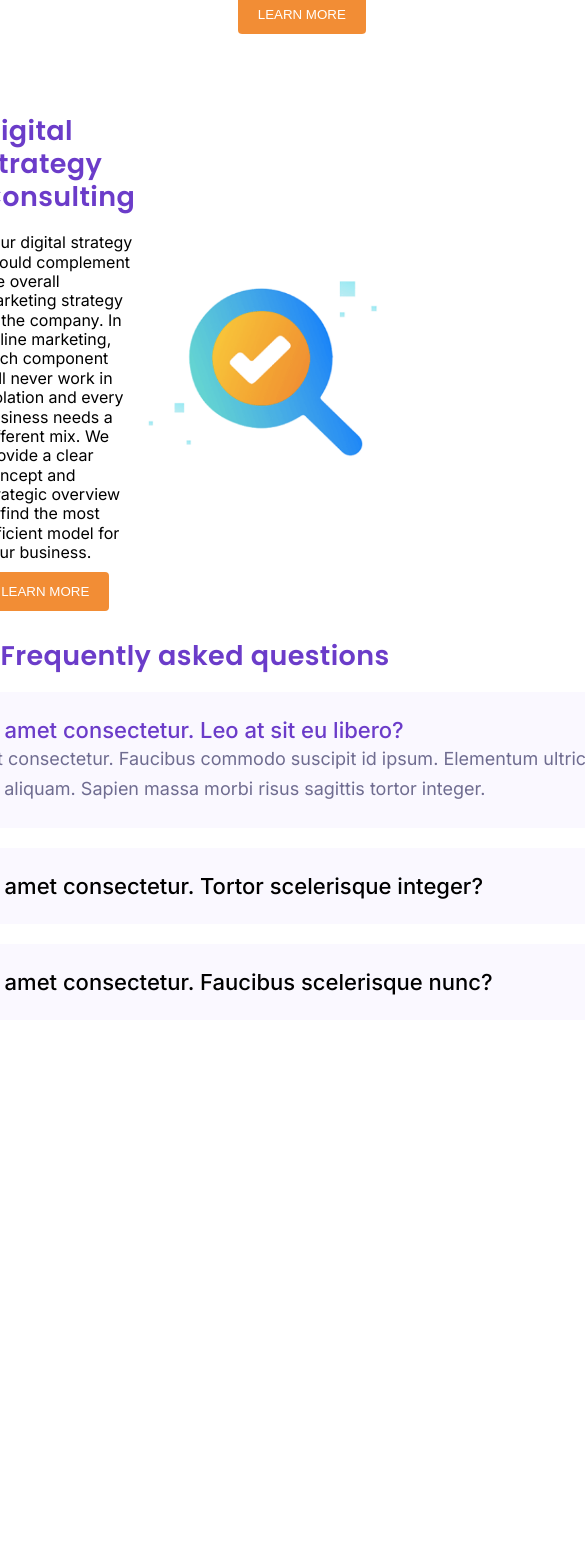
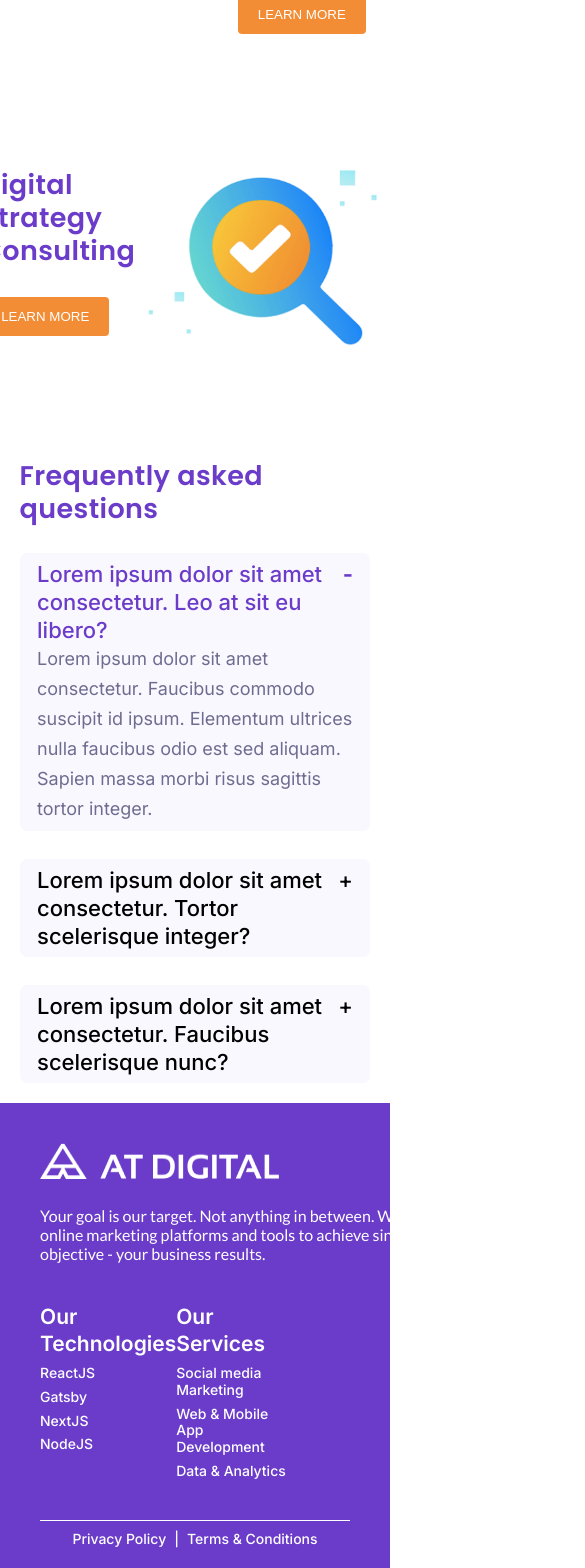
Before and after one commit to Thusikaran/at-digital, a React (Vite) app: page / in a window 390 px wide. Shown: the part 1238-2806 px from the top of the page, 585 px wide, since content can reach past the window. Before the commit the page ends 2338 px from the top, so only its background shows below. Built offline with nearby package versions, Linux system fonts and the light colour scheme.

Commit message:
complete task

```diff
--- a/src/components/Container/Container.css
+++ b/src/components/Container/Container.css
@@ -121,12 +121,11 @@
 .Question-top{
     width: 846px;
     height: Hug (149px)px;
-    padding: 24px 0px 0px 0px;
+    padding: 24px ;
     gap: 13px;
-    border-radius: 7px 0px 0px 0px;
+    border-radius: 7px ;
     opacity: 0px;
     background: #FAF8FF;
-    padding: 24px;
 
     font-family: Inter;
     font-size: 18px;
@@ -247,6 +246,29 @@
         height: Hug (239px)px;
         gap: 0;
     }
+    .Question{
+        width: 90%;
+        margin: 5%;
+        height: Hug (506px)px;
+        gap: 28px;
+        margin-top: 70px;
+
+    }
+    .Question-top{
+        width: 90%;
+        height: Hug (207px)px;
+        padding: 2% 5% ;
+        gap: 13px;
+        border-radius: 7px ;
+
+    }
+    .Question-box{
+        width: 90%;
+        padding: 2% 5% ;
+        height: Hug (104px)px;
+        gap: 13px;
+        border-radius: 7px;
+    }
 }
 /* ----------------------------------------------------376px---------------------------------------------------------- */
 @media (max-width: 376px) {
@@ -272,7 +294,7 @@
 
     }
     .content{
-        margin-top: 260px;
+        margin-top: 180px;
       }
        .content-box{
            flex-direction: column;
@@ -287,6 +309,7 @@
            height: 275px;
        }
        .content-box1{
+        margin-top: 20px;
         flex-direction: column-reverse;
         margin-left: 20px;
         width: Fixed (335px)px;
@@ -301,4 +324,7 @@
        .content-text{
         text-align: center;
        }
+       .Question-header{
+         text-align: center;
+       }
 }
--- a/src/components/Container/Container.jsx
+++ b/src/components/Container/Container.jsx
@@ -3,6 +3,7 @@ import bgimg from '../../assets/img/container.png'
 import './Container.css'
 import img1 from '../../assets/img/image1.png'
 import img2 from '../../assets/img/image2.png'
+import { containerData } from '../../content/content'
 
 const Container = () => {
   return (
@@ -11,7 +12,7 @@ const Container = () => {
             <img className='container-img' src={bgimg} alt="" />
             <div>
             <div className='container-text'>
-                <span>We crush  your  competitors, goals, and sales records - without  the B.S. <br /> </span>
+                <span>{containerData.containerText} <br /> </span>
                 <button className='button'>Get free consultation</button>
             </div>
             </div>
@@ -21,15 +22,15 @@ const Container = () => {
             <div className='content-box'>
                 <img src={img2} alt="" />
                 <div className='content-text'>
-                    <span>Web & Mobile App Development</span>
-                    <p>Your web and mobile Apps are pieces of the puzzle to grow your business. We use frameworks which tailor content and engagement methods to respond to different intents shown by your potential customers who interact with your business online.</p>
+                    <span>{containerData.content[0].title}</span>
+                    <p>{containerData.content[0].text}</p>
                     <button className='button'>LEARN MORE</button>
                 </div>
             </div>
             <div className='content-box1'>
                 <div className='content-text'>
-                    <span>Digital Strategy Consulting</span>
-                    <p>Your digital strategy should complement the overall marketing strategy of the company. In online marketing, each component will never work in isolation and every business needs a different mix. We provide a clear concept and strategic overview to find the most efficient model for your business.</p>
+                    <span>{containerData.content[1].title}</span>
+                    <p>{containerData.content[1].data}</p>
                     <button className='button'>LEARN MORE</button>
                 </div>
                 <img src={img1} alt="" />
@@ -37,20 +38,20 @@ const Container = () => {
         </div>
 
         <div className='Question'>
-            <div className='Question-header'>Frequently asked questions</div>
+            <div className='Question-header'>{containerData.Question.title}</div>
             <div className='Question-top'>
                 <div className='Question-top-in'>
-                    <div>Lorem ipsum dolor sit amet consectetur. Leo at sit eu libero?</div>
+                    <div>{containerData.Question.text1}</div>
                     <div><b>-</b></div>
                 </div>
-                <div>Lorem ipsum dolor sit amet consectetur. Faucibus commodo suscipit id ipsum. Elementum ultrices nulla faucibus odio est sed aliquam. Sapien massa morbi risus sagittis tortor integer.</div>
+                <div>{containerData.Question.text2}</div>
             </div>
             <div  className='Question-box'>
-                <div>Lorem ipsum dolor sit amet consectetur. Tortor scelerisque integer?</div>
+                <div>{containerData.Question.text3}</div>
                 <div>+</div>
             </div>
             <div  className='Question-box'>
-                <div>Lorem ipsum dolor sit amet consectetur. Faucibus scelerisque nunc?</div>
+                <div>{containerData.Question.text4}</div>
                 <div>+</div>
             </div>
         </div>
--- a/src/components/Footer/Footer.css
+++ b/src/components/Footer/Footer.css
@@ -21,7 +21,10 @@
     opacity: 0px;
 
 }
-.footer-logo img{}
+.footer-logo img{
+    width: 238.89px;
+    height: 36.11px;
+}
 .footer-logo p{
     margin-top: 20px;
     color: #FFFFFF;
@@ -33,6 +36,11 @@
     text-underline-position: from-font;
     text-decoration-skip-ink: none;
 
+}
+.footer-ul{
+    display: flex;
+    justify-content: space-between;
+    width: 40%;
 }
 .footer-li span{
     font-family: Inter;
@@ -82,3 +90,47 @@
     text-decoration-skip-ink: none;
     color: #FFFFFF;
 }
+
+/* ----------------------------------------------------1200px------------------------------------------------------- */
+@media (max-width: 1200px) {}
+/* -----------------------------------------------------768px----------------------------------------------------- */
+@media (max-width: 768px) {
+    .footer-top{
+        flex-direction: column;
+    }
+    .footer-ul{
+        display: flex;
+        justify-content: space-between;
+        width: 80%;
+        margin-top: 40px;
+    }
+    .footer{
+
+        padding: 40px 40px 20px 40px;
+
+    }
+}
+/* ----------------------------------------------------376px---------------------------------------------------------- */
+@media (max-width: 376px) {
+    .footer-ul{
+        flex-direction: column;
+    }
+
+    .footer-li{
+        margin-top: 20px;
+    }
+    .footer{
+       margin-top: 60px;
+        padding: 40px 20px 20px 20px;
+
+    }
+    .footer-logo{
+        width: 90%;
+        height: Hug (121px)px;
+        gap: 20px;
+        opacity: 0px;
+
+
+    }
+
+}
--- a/src/components/Footer/Footer.jsx
+++ b/src/components/Footer/Footer.jsx
@@ -10,6 +10,7 @@ const Footer = () => {
                 <img src={logo} alt="" />
                 <p>Your goal is our target. Not anything in between. We use online marketing platforms and tools to achieve single objective - your business results.</p>
             </div>
+            <div className='footer-ul'>
                 <div className='footer-li'>
                     <span>Our Technologies</span>
                     <p>ReactJS</p>
@@ -20,8 +21,9 @@ const Footer = () => {
                 <div className='footer-li'>
                 <span>Our Services</span>
                     <p>Social media Marketing</p>
-                <p>Web & Mobile App <br /> Development</p>
+                    <p>Web & Mobile App  Development</p>
                     <p>Data & Analytics</p>
+                </div>
             </div>
         </div>
         <div className='footer-bottem'>
--- a/src/components/Navbar/Navbar.jsx
+++ b/src/components/Navbar/Navbar.jsx
@@ -15,7 +15,6 @@ const Navbar = () => {
         <img className="Navbar-logo-img" src={logo} alt="Logo" />
       </div>
 
-      {/* Toggle Button */}
       <div className="Navbar-toggle" onClick={toggleSidebar}>
         <span className={isSidebarOpen ? 'toggle-icon1' : 'toggle-icon'}>{isSidebarOpen ? '✖' : '☰'}</span>
       </div>
--- /dev/null
+++ b/src/content/content.js
@@ -0,0 +1,14 @@
+export const containerData={
+    containerText : 'We crush your competitors, goals, and sales records - without the B.S.',
+    content : [
+        {title:'Web & Mobile App Development',text:'Your web and mobile Apps are pieces of the puzzle to grow your business. We use frameworks which tailor content and engagement methods to respond to different intents shown by your potential customers who interact with your business online.'},
+        {title:'Digital Strategy Consulting',text:'Your digital strategy should complement the overall marketing strategy of the company. In online marketing, each component will never work in isolation and every business needs a different mix. We provide a clear concept and strategic overview to find the most efficient model for your business.'}
+    ],
+    Question : {
+        title:'Frequently asked questions',
+        text1:'Lorem ipsum dolor sit amet consectetur. Leo at sit eu libero?',
+        text2:'Lorem ipsum dolor sit amet consectetur. Faucibus commodo suscipit id ipsum. Elementum ultrices nulla faucibus odio est sed aliquam. Sapien massa morbi risus sagittis tortor integer.',
+        text3:'Lorem ipsum dolor sit amet consectetur. Tortor scelerisque integer?',
+        text4:'Lorem ipsum dolor sit amet consectetur. Faucibus scelerisque nunc?'
+    }
+};
--- a/src/pages/Home.jsx
+++ b/src/pages/Home.jsx
@@ -8,7 +8,7 @@ const Home = () => {
     <div className='Home'>
         <Navbar/>
         <Container/>
-        {/* <Footer/> */}
+        <Footer/>
     </div>
   )
 }
```
Lines whose indentation alone changed are shown as unchanged.
